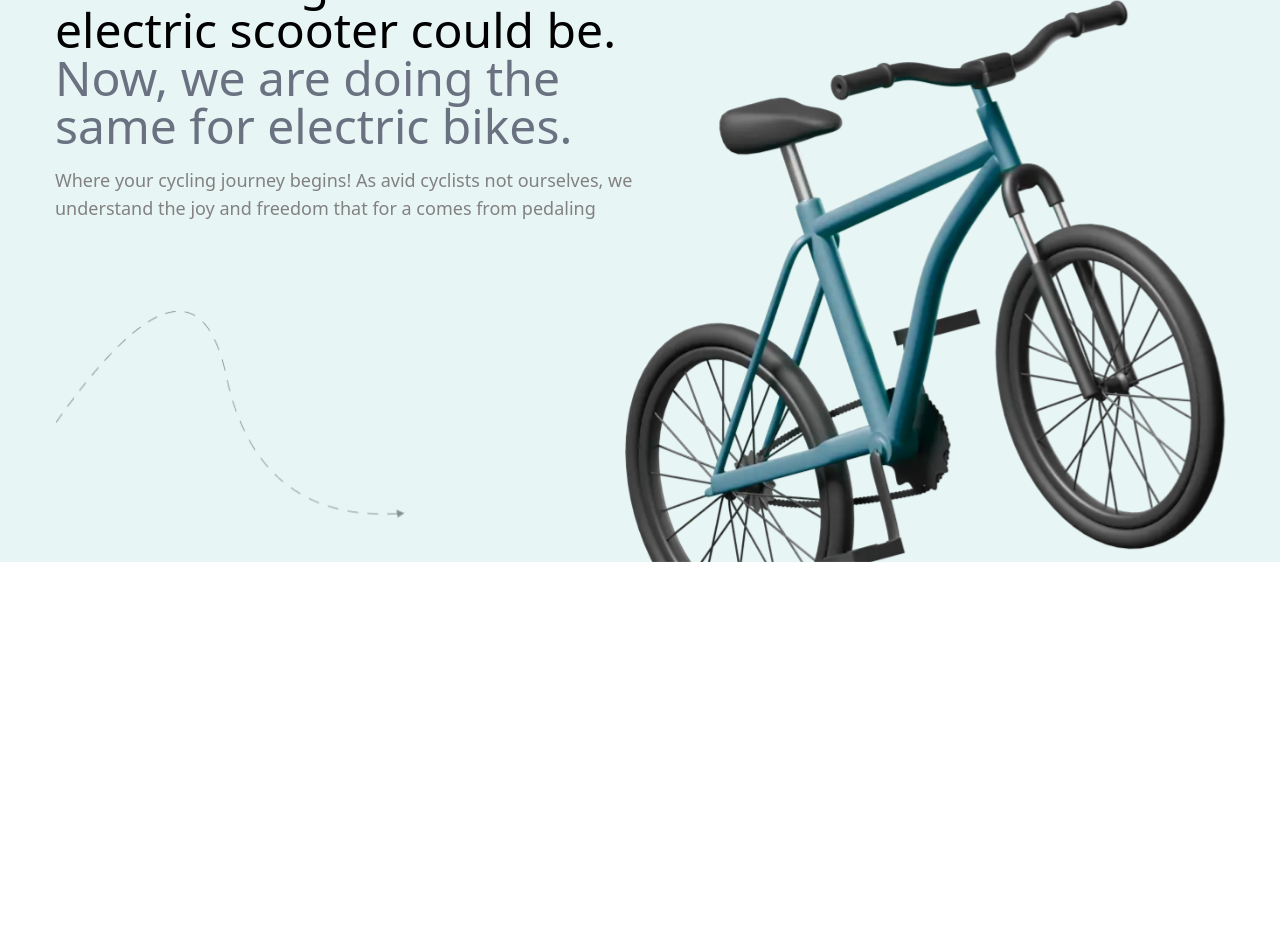
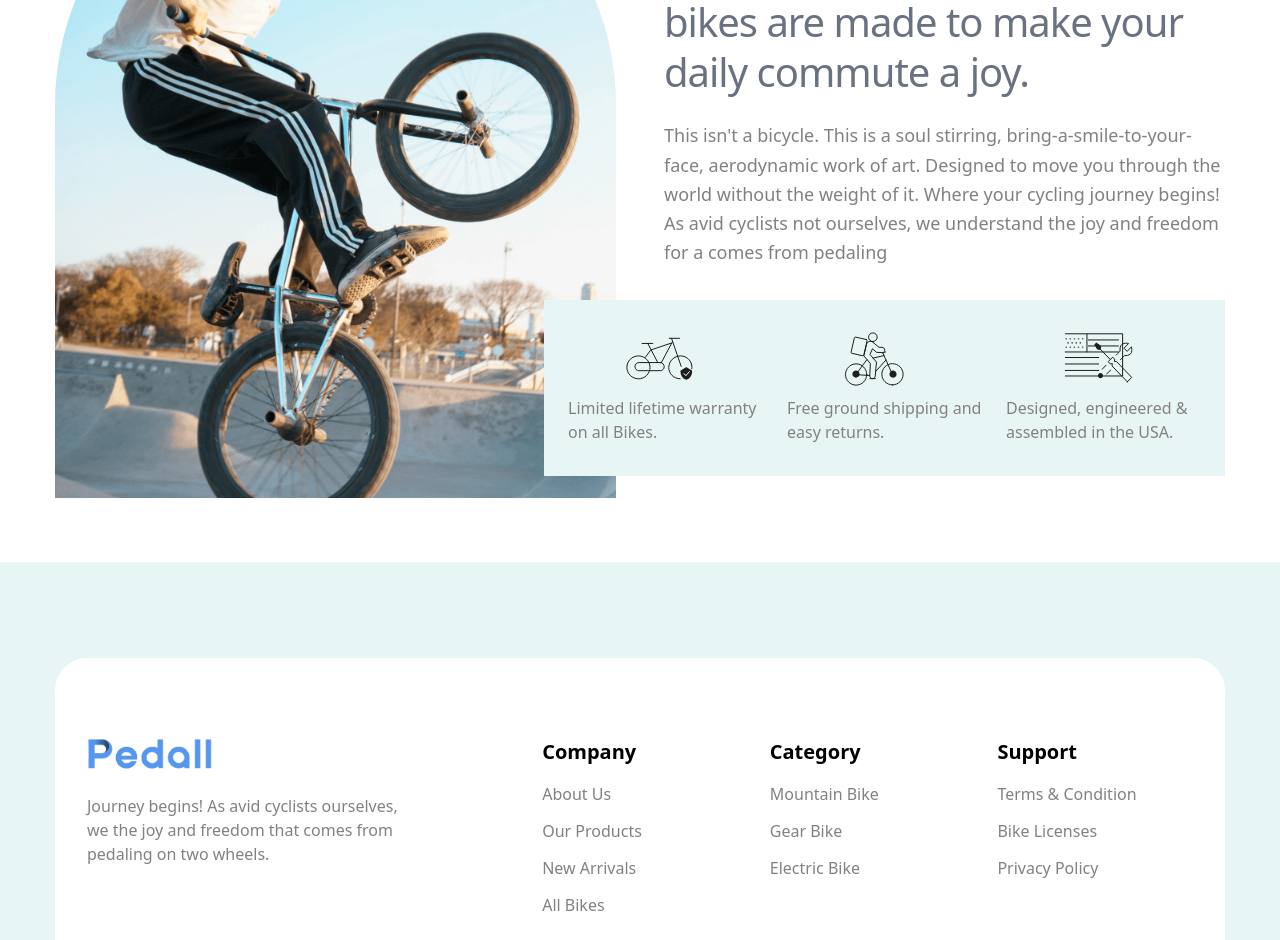
Before and after one commit to DevAsFahim/pedall, a React (Vite) app: page /about in a window 1280 px wide. Shown: the part 1860-2800 px from the top of the page. Before the commit the page ends 2622 px from the top, so only its background shows below. Built offline with nearby package versions, Linux system fonts and the light colour scheme.

Commit message:
footer added

```diff
--- a/src/App.tsx
+++ b/src/App.tsx
@@ -4,8 +4,6 @@ function App() {
   return (
     <>
       <MainLayout />
-
-      <div className="flex mb-[200px]"></div>
     </>
   );
 }
--- /dev/null
+++ b/src/components/Footer.tsx
@@ -0,0 +1,80 @@
+import { Link } from "react-router-dom";
+import logo from "../assets/logo.png";
+import { footerLinks } from "../constants/footer";
+
+export default function Footer() {
+  return (
+    <footer className="bg-muted-body px-4 md:px-6 pt-16 md:pt-24 pb-12">
+      <div className="p-container">
+        {/* Main Footer Content */}
+        <div className="bg-white rounded-4xl px-8 py-20">
+          <div className="grid grid-cols-1 md:grid-cols-3 lg:grid-cols-5 gap-8">
+            {/* Logo and Description */}
+            <div className="space-y-6 col-span-2">
+              <img src={logo} alt="Padal Logo" className="h-8" />
+              <p className="text-[#838080] max-w-xs">
+                Journey begins! As avid cyclists ourselves, we the joy and
+                freedom that comes from pedaling on two wheels.
+              </p>
+            </div>
+
+            {(Object.keys(footerLinks) as (keyof typeof footerLinks)[]).map(
+              (key) => (
+                <div>
+                  <h3 className="text-xl font-semibold mb-4 capitalize">{key}</h3>
+                  <ul className="space-y-3">
+                    {footerLinks[key].map((item) => (
+                      <li key={item.name} className="">
+                        <Link
+                          to={item.link}
+                          className="text-[#838080] hover:text-gray-900 transition-colors group inline-block"
+                        >
+                          {item.name}
+                          <div className="w-0 group-hover:w-full h-[1px] bg-black transition-all duration-500"></div>
+                        </Link>
+                      </li>
+                    ))}
+                  </ul>
+                </div>
+              )
+            )}
+          </div>
+        </div>
+
+        {/* Footer Bottom */}
+        <div className="flex flex-col md:flex-row justify-between items-center pt-8">
+          <p className="text-gray-600 mb-4 md:mb-0">
+            © 2025, All rights reserved
+            {/* <a href="#" className="font-semibold text-gray-900">
+              HiBootstrap
+            </a> */}
+          </p>
+          <p className="text-gray-600 mb-4 md:mb-0">
+          Trail Bike & Cycling Template Kit by Jegtheme.
+          </p>
+
+          {/* Social Links */}
+          {/* <div className="flex items-center gap-4">
+            <span className="text-gray-600">Follow Us:</span>
+            {["facebook", "twitter", "instagram", "linkedin", "pinterest"].map(
+              (social) => (
+                <a
+                  key={social}
+                  href={`https://${social}.com`}
+                  className="text-gray-600 hover:text-gray-900 transition-colors"
+                  aria-label={`Follow us on ${social}`}
+                >
+                  <span className="w-5 h-5 inline-block">
+                    <svg viewBox="0 0 24 24" fill="currentColor">
+                      <path d="M12 0C5.373 0 0 5.373 0 12s5.373 12 12 12 12-5.373 12-12S18.627 0 12 0z" />
+                    </svg>
+                  </span>
+                </a>
+              )
+            )}
+          </div> */}
+        </div>
+      </div>
+    </footer>
+  );
+}
--- a/src/components/about/BikeHero.tsx
+++ b/src/components/about/BikeHero.tsx
@@ -40,7 +40,7 @@ export default function BikeHero() {
                 our bikes are made to make your daily commute a joy.
               </span>
             </h2>
-            <p className="text-lg    leading-relaxed font-medium">
+            <p className="text-lg text-[#838080] leading-relaxed font-medium">
               This isn&apos;t a bicycle. This is a soul stirring,
               bring-a-smile-to-your-face, aerodynamic work of art. Designed to
               move you through the world without the weight of it. Where your
--- a/src/components/about/ElectricBike.tsx
+++ b/src/components/about/ElectricBike.tsx
@@ -8,7 +8,7 @@ const ElectricBike = () => {
         <div className="relative pt-14 lg:pt-36 pb-0 lg:pb-[340px]">
           <div className="lg:max-w-1/2">
             <h1 className="text-[35px] xl:text-5xl font-medium mb-4">
-              Eura reimagined what electric scooter could be.{" "}
+              Pedall reimagined what electric scooter could be.{" "}
               <span className="text-gray-500">
                 Now, we are doing the same for electric bikes.
               </span>
--- a/src/components/layouts/MainLayout.tsx
+++ b/src/components/layouts/MainLayout.tsx
@@ -1,11 +1,13 @@
 import { Outlet } from "react-router-dom";
 import Navbar from "../Navbar";
+import Footer from "../Footer";
 
 const MainLayout = () => {
   return (
     <div>
       <Navbar />
       <Outlet />
+      <Footer />
     </div>
   );
 };
--- /dev/null
+++ b/src/constants/footer.ts
@@ -0,0 +1,54 @@
+type TFooterLinks = {
+  company: Array<{ name: string; link: string }>;
+  category: Array<{ name: string; link: string }>;
+  support: Array<{ name: string; link: string }>;
+};
+
+export const footerLinks: TFooterLinks = {
+  company: [
+    {
+      name: "About Us",
+      link: "/about",
+    },
+    {
+      name: "Our Products",
+      link: "/products",
+    },
+    {
+      name: "New Arrivals",
+      link: "/products",
+    },
+    {
+      name: "All Bikes",
+      link: "/products",
+    },
+  ],
+  category: [
+    {
+      name: "Mountain Bike",
+      link: "/products",
+    },
+    {
+      name: "Gear Bike",
+      link: "/products",
+    },
+    {
+      name: "Electric Bike",
+      link: "/products",
+    },
+  ],
+  support: [
+    {
+      name: "Terms & Condition",
+      link: "/",
+    },
+    {
+      name: "Bike Licenses",
+      link: "/",
+    },
+    {
+      name: "Privacy Policy",
+      link: "/",
+    },
+  ],
+};
--- a/src/pages/About.tsx
+++ b/src/pages/About.tsx
@@ -8,8 +8,8 @@ const About = () => {
     <>
       <Banner />
       <Features />
+      <ElectricBike />
       <BikeHero />
-      <ElectricBike />
     </>
   );
 };
```
